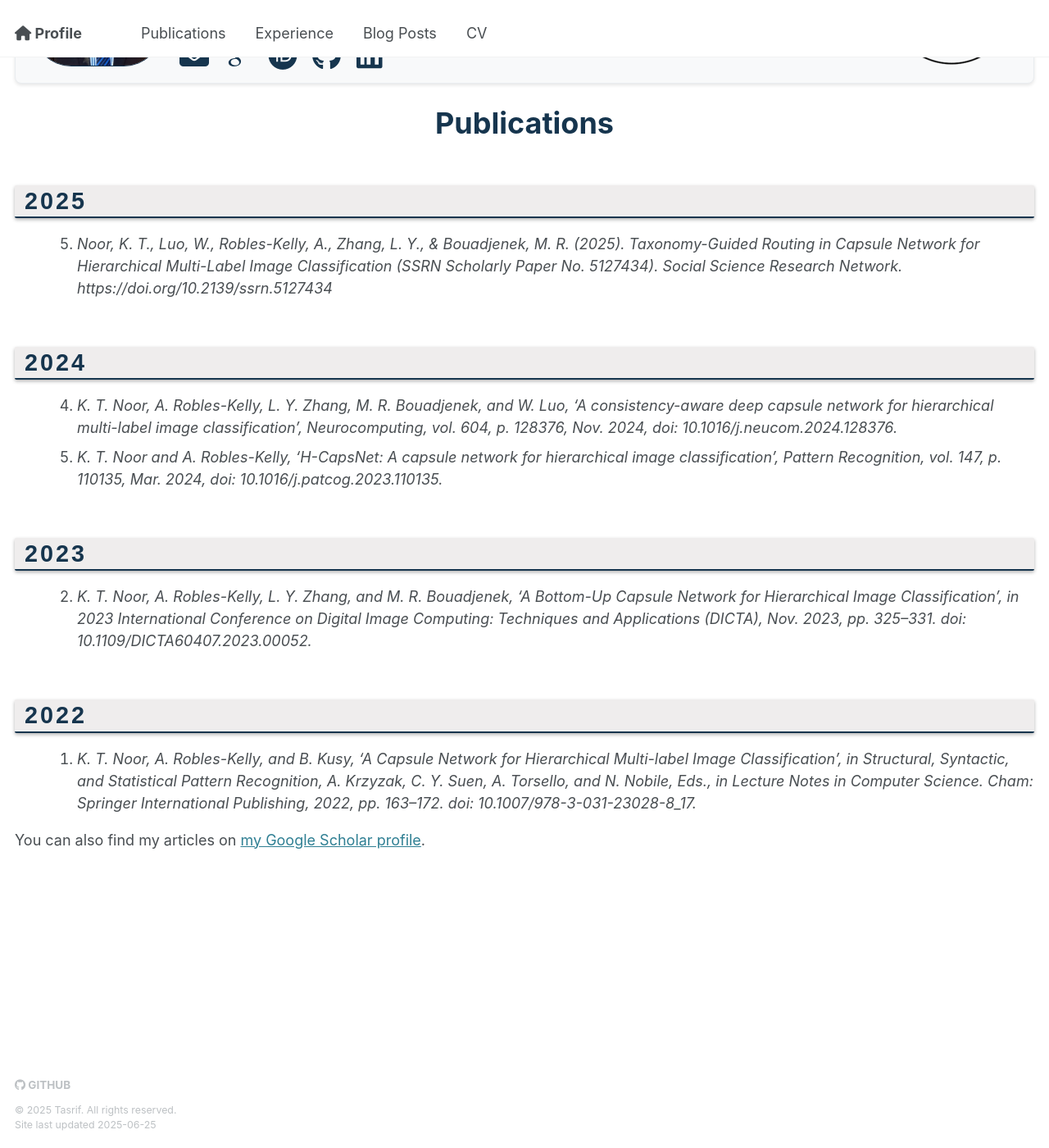
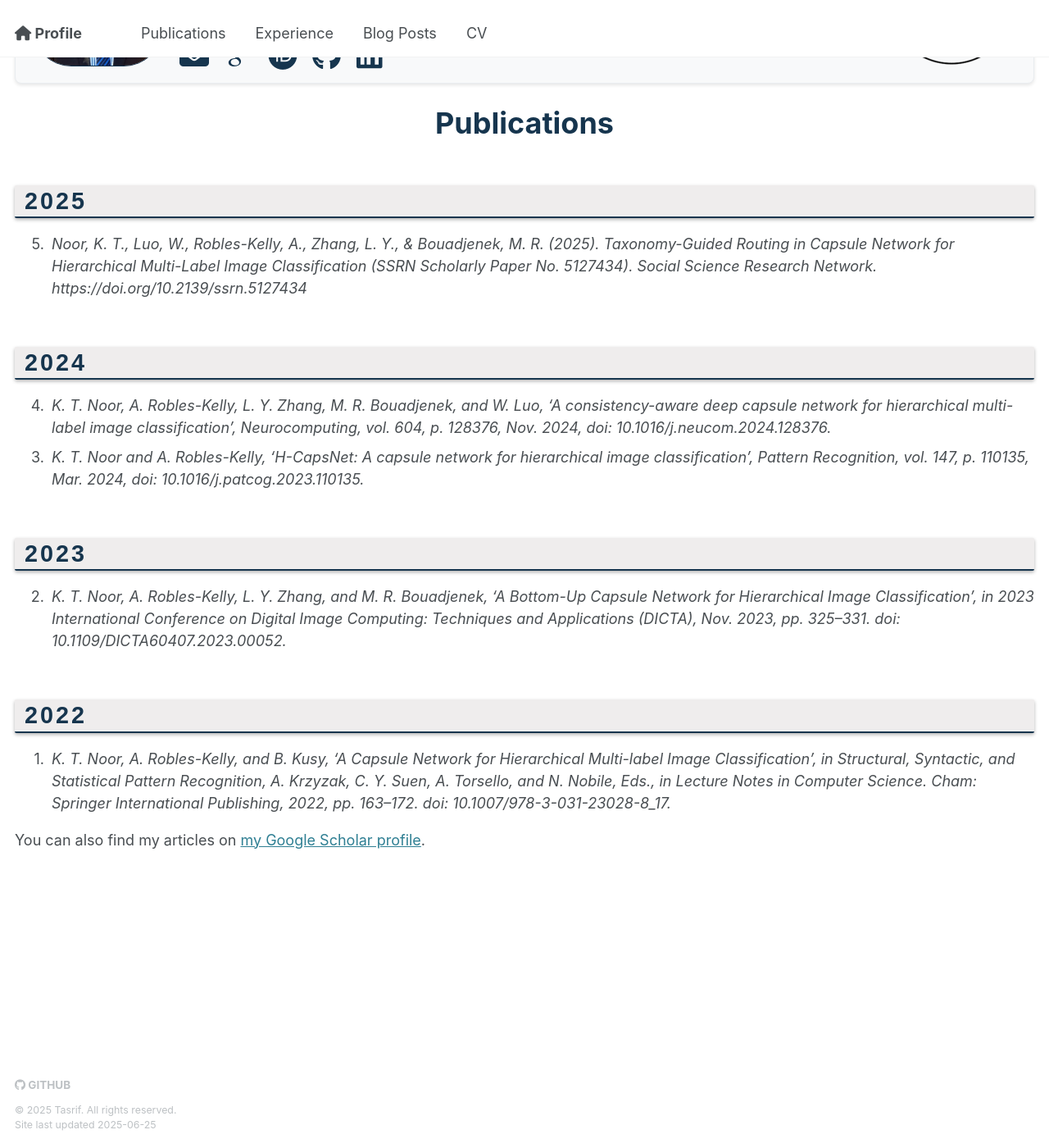
Before and after one commit to ktnoor/ktnoor.github.io, a Jekyll site: the page built from _pages/publications.html, in a window 1280 px wide and 1400 px high, scrolled down 206 px. Shown: the whole window at 82% size. Built offline with Jekyll 4.4.1, drawn with Linux system fonts in a browser that asks for light colours; some web fonts are replaced.

Commit message:
Refactor publication layout to improve styling and interactivity; add publication numbering and content wrapper for better organization.

```diff
--- a/_pages/publications.html
+++ b/_pages/publications.html
@@ -8,28 +8,66 @@ author_profile: true
 {% include base_path %}
 
 <style>
-.publication-list { list-style: decimal; margin-left: 2em; }
-.publication-item { margin-bottom: 0.5em; cursor: pointer; }
-.publication-title { cursor: pointer; }
-.publication-details { display: none; margin-top: 0.2em; margin-bottom: 0.5em; padding-left: 1.5em; background: #f7f7f7; border-left: 3px solid #3177b1; border-radius: 0 4px 4px 0; }
-.publication-item.active .publication-details { display: block; }
-.publication-item.active .publication-title { color: #16354e; }
+  .publication-list {
+    list-style: none;
+    margin-left: 0;
+    padding-left: 0;
+  }
+  .publication-item {
+    margin-bottom: 0.5em;
+    display: flex;
+    align-items: flex-start;
+  }
+  .publication-title {
+    cursor: pointer;
+    flex: 1;
+  }
+  .publication-details {
+    display: none;
+    margin-top: 0.2em;
+    margin-bottom: 0.5em;
+    padding-left: 1.5em;
+    background: #f7f7f7;
+    border-left: 3px solid #3177b1;
+    border-radius: 0 4px 4px 0;
+    margin-left: 2.5em; /* Aligns with the content start */
+  }
+  .publication-item.active .publication-details {
+    display: block;
+  }
+  .publication-item.active .publication-title {
+    color: #16354e;
+  }
+  .publication-number {
+    display: inline-block;
+    min-width: 2em;
+    margin-right: 0.5em;
+    text-align: right;
+    flex-shrink: 0; /* Prevents the number from shrinking */
+  }
+  .publication-content-wrapper {
+    flex: 1;
+  }
 </style>
 
 <div id="publications-accordion">
+  <!-- <h1>Research Publications</h1> -->
   {% assign pubs = site.publications | sort: 'date' | reverse %}
   {% assign pubs_by_year = pubs | group_by_exp: 'post', 'post.date | date: "%Y"' %}
   {% assign counter = pubs.size %}
   {% for year_group in pubs_by_year %}
     <h2>{{ year_group.name }}</h2>
-  <ol class="publication-list" start="{{ counter }}">
+    <ol class="publication-list">
     {% for post in year_group.items %}
       <li class="publication-item" data-index="{{ counter }}">
+        <span class="publication-number">{{ counter }}.</span>
+        <div class="publication-content-wrapper">
           <span class="publication-title" onclick="expandPublication(event, {{ counter }})">{% if post.citation %}{{ post.citation }}{% else %}{{ post.title }}{% endif %}</span>
           <div class="publication-details" id="pub-details-{{ counter }}">
             {% if post.content %}<div>{{ post.content | markdownify }}</div>{% endif %}
             {% if post.paperurl %}<div><a href="{{ post.paperurl }}" target="_blank">Download Paper</a></div>{% endif %}
             {% if post.slidesurl %}<div><a href="{{ post.slidesurl }}" target="_blank">Download Slides</a></div>{% endif %}
+          </div>
         </div>
       </li>
       {% assign counter = counter | minus: 1 %}
```
Lines whose indentation alone changed are shown as unchanged.
